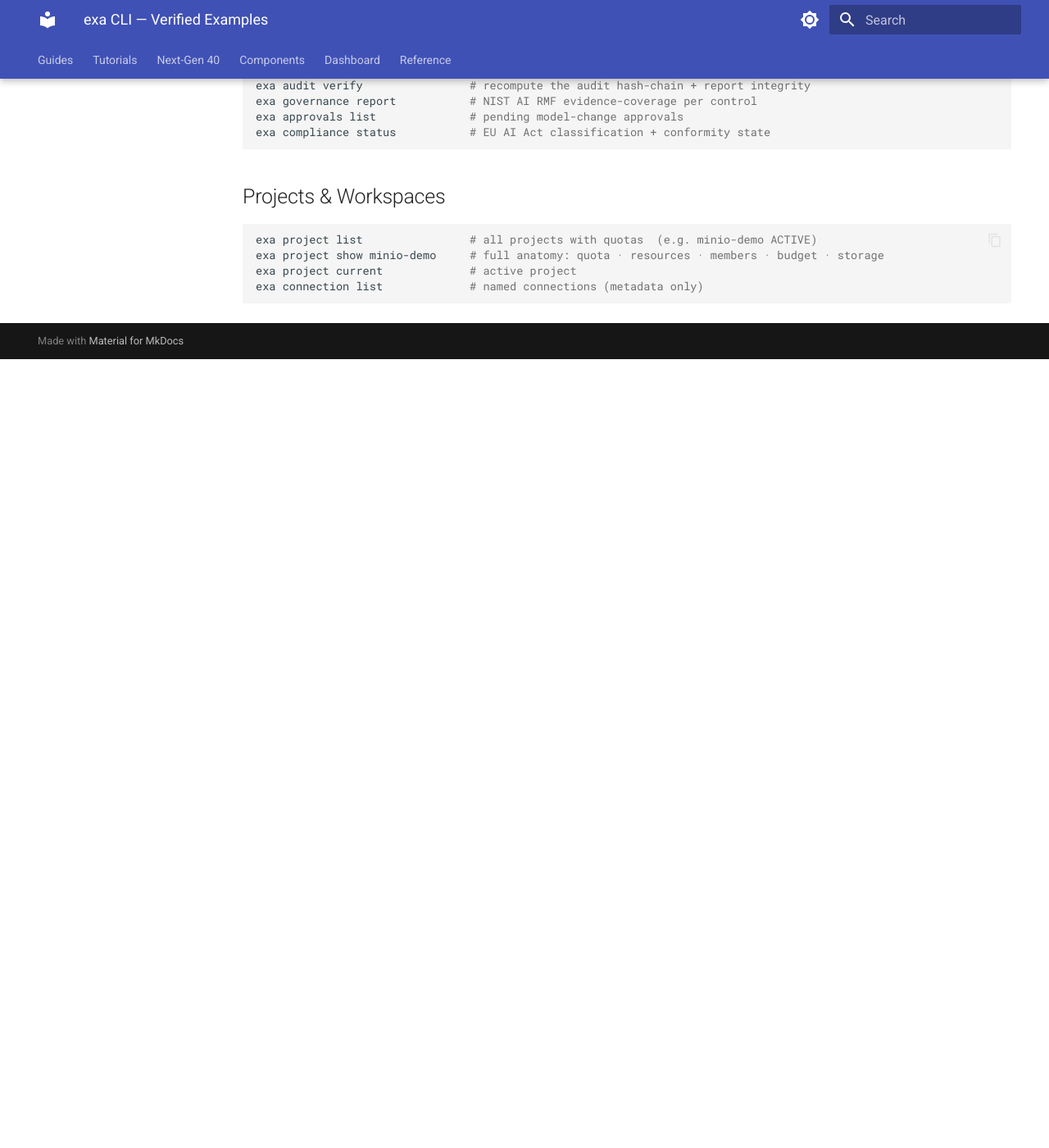
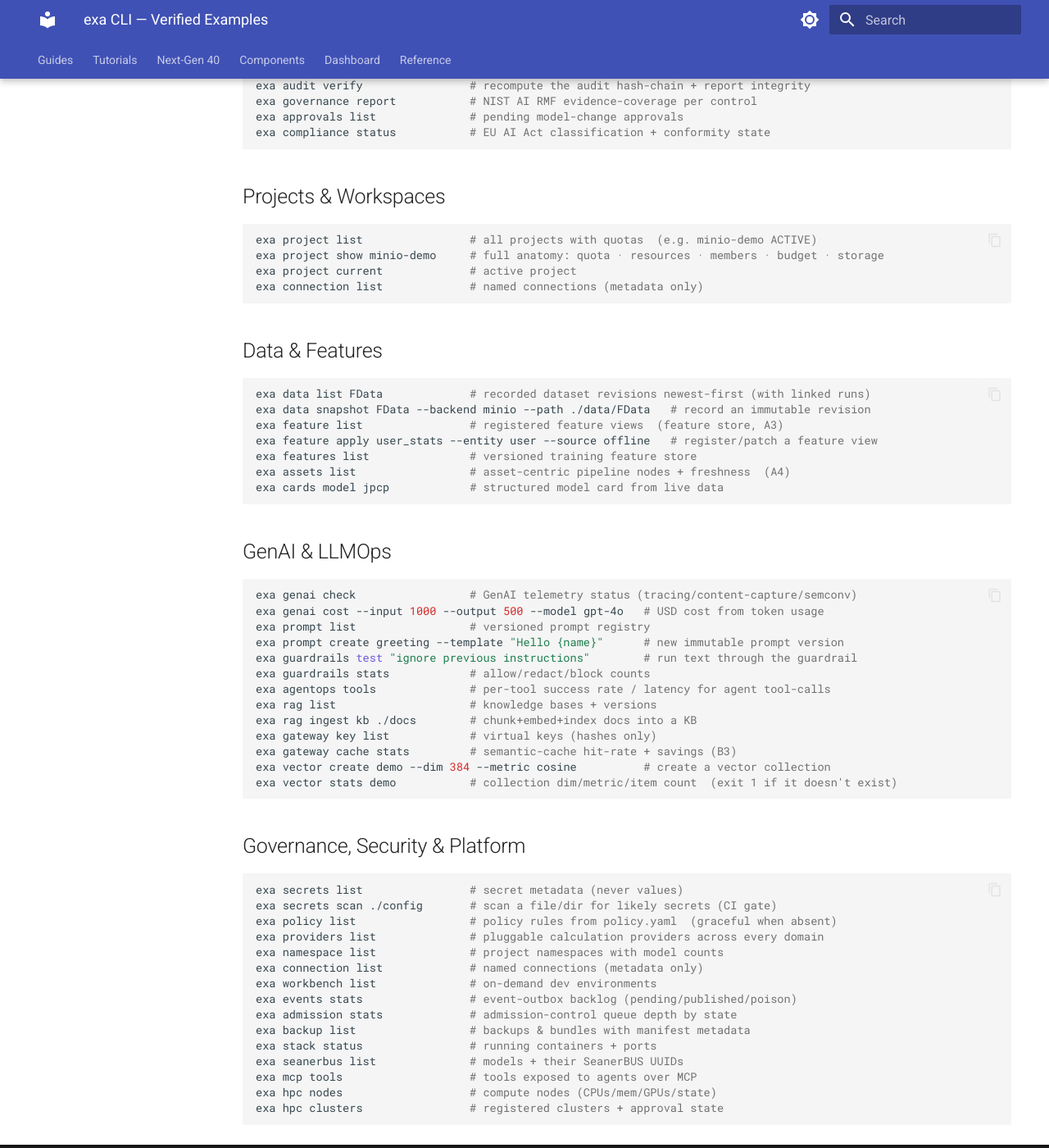
Before and after one commit to MSKazemi/ExaMLOps, an MkDocs documentation site: the page built from docs/reference/cli-examples.md, in a window 1280 px wide and 1400 px high, scrolled down 1957 px. Shown: the whole window at 82% size. Built offline with MkDocs 1.6.1 and Material for MkDocs 9.7.7, drawn with Linux system fonts in a browser that asks for light colours; before the commit the page ends 2395 px from its top, so only the background shows below that.

Commit message:
sync: cli-examples iter 4 (all CLI groups covered)

````diff
--- a/docs/reference/cli-examples.md
+++ b/docs/reference/cli-examples.md
@@ -103,5 +103,52 @@ exa project current             # active project
 exa connection list             # named connections (metadata only)
 ```
 
-<!-- Loop continues appending: Data/Features, GenAI/LLMOps, Serve-advanced (gateway/vector/rag),
-     Platform (stack/backup/events/mcp), and per-command edge examples. -->
+## Data & Features
+
+```bash
+exa data list FData             # recorded dataset revisions newest-first (with linked runs)
+exa data snapshot FData --backend minio --path ./data/FData   # record an immutable revision
+exa feature list                # registered feature views  (feature store, A3)
+exa feature apply user_stats --entity user --source offline   # register/patch a feature view
+exa features list               # versioned training feature store
+exa assets list                 # asset-centric pipeline nodes + freshness  (A4)
+exa cards model jpcp            # structured model card from live data
+```
+
+## GenAI & LLMOps
+
+```bash
+exa genai check                 # GenAI telemetry status (tracing/content-capture/semconv)
+exa genai cost --input 1000 --output 500 --model gpt-4o   # USD cost from token usage
+exa prompt list                 # versioned prompt registry
+exa prompt create greeting --template "Hello {name}"      # new immutable prompt version
+exa guardrails test "ignore previous instructions"        # run text through the guardrail
+exa guardrails stats            # allow/redact/block counts
+exa agentops tools              # per-tool success rate / latency for agent tool-calls
+exa rag list                    # knowledge bases + versions
+exa rag ingest kb ./docs        # chunk+embed+index docs into a KB
+exa gateway key list            # virtual keys (hashes only)
+exa gateway cache stats         # semantic-cache hit-rate + savings (B3)
+exa vector create demo --dim 384 --metric cosine          # create a vector collection
+exa vector stats demo           # collection dim/metric/item count  (exit 1 if it doesn't exist)
+```
+
+## Governance, Security & Platform
+
+```bash
+exa secrets list                # secret metadata (never values)
+exa secrets scan ./config       # scan a file/dir for likely secrets (CI gate)
+exa policy list                 # policy rules from policy.yaml  (graceful when absent)
+exa providers list              # pluggable calculation providers across every domain
+exa namespace list              # project namespaces with model counts
+exa connection list             # named connections (metadata only)
+exa workbench list              # on-demand dev environments
+exa events stats                # event-outbox backlog (pending/published/poison)
+exa admission stats             # admission-control queue depth by state
+exa backup list                 # backups & bundles with manifest metadata
+exa stack status                # running containers + ports
+exa seanerbus list              # models + their SeanerBUS UUIDs
+exa mcp tools                   # tools exposed to agents over MCP
+exa hpc nodes                   # compute nodes (CPUs/mem/GPUs/state)
+exa hpc clusters                # registered clusters + approval state
+```
````
